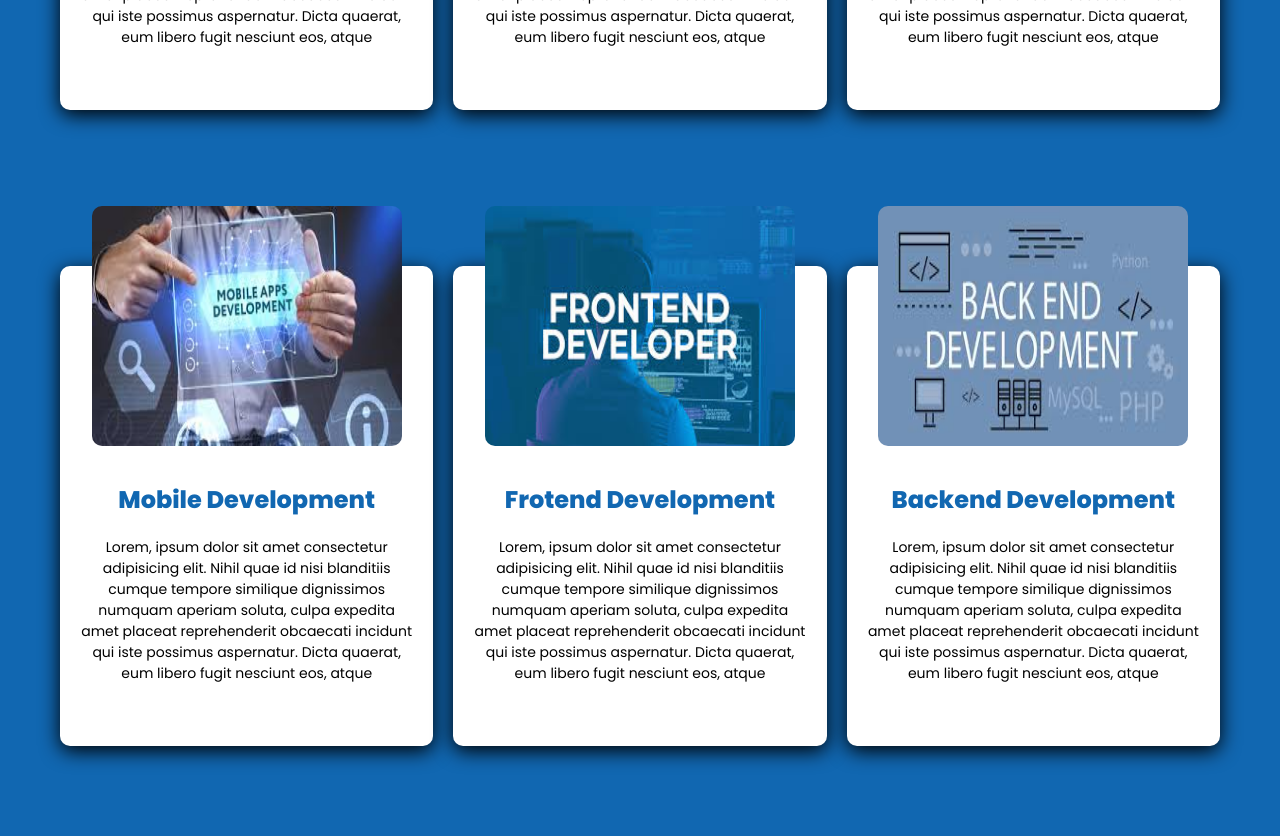
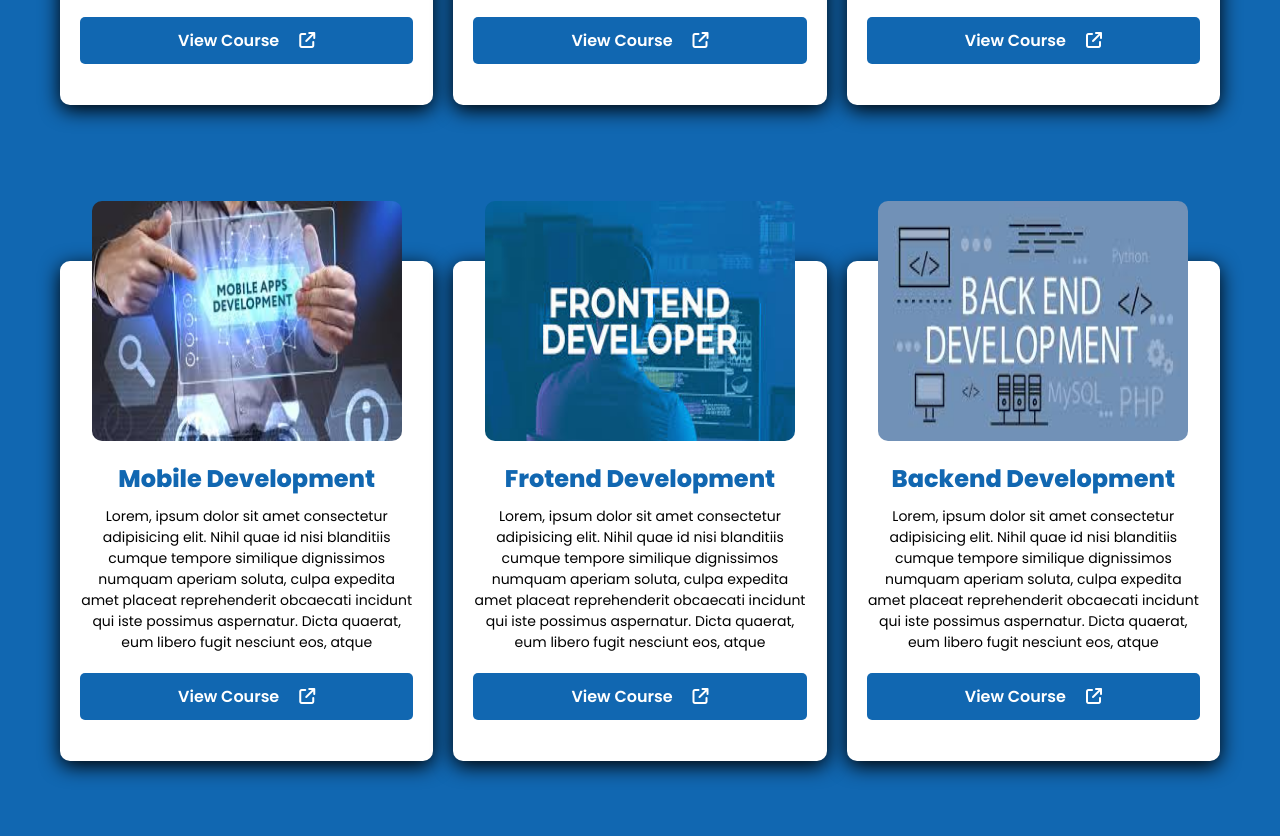
Before and after one commit to kiranShamsHere/courseTemplate, a plain HTML site: page index.html in a window 1280 px wide. Shown: the part 494-1330 px from the top of the page. Drawn offline with Linux system fonts and the light colour scheme.

Commit message:
Files Updated

```diff
--- a/assest/css/style.css
+++ b/assest/css/style.css
@@ -22,13 +22,13 @@ body {
     grid-template-columns: repeat(3, 3fr);
     grid-gap: 100px 20px;
     padding: 30px 20px;
-    margin-top: 3%;
+    margin-top: 1%;
 
 }
 
 .container .card {
     position: relative;
-    min-height: 480px;
+    min-height: 500px;
     background: #fff;
     border: none;
     border-radius: 10px;
@@ -55,7 +55,7 @@ body {
 
 .content {
     position: absolute;
-    top: 45%;
+    top: 40%;
     width: 100%;
     padding: 0 20px;
 }
@@ -63,7 +63,7 @@ body {
 h2 {
     color: #1167b1;
     font-weight: 800;
-    margin-bottom: 20px;
+    margin-bottom: 10px;
 }
 
 .container .card .imgBx img {
@@ -134,3 +134,30 @@ p {
         font-size: 20px;
     }
 }
+
+button {
+    margin-top: 20px;
+    border: none;
+    outline: none;
+    border-radius: 5px;
+    font-size: 16px;
+    font-weight: 600;
+    width: 100%;
+    padding: 10px 0;
+    background: #1167b1;
+    color: #fff;
+    cursor: pointer;
+    transition: .3s ease-in-out;
+    border: 1px solid transparent;
+    display: flex;
+    align-items: center;
+    justify-content: center;
+    gap: 20px;
+}
+
+button:hover {
+    background: transparent;
+    color: #1167b1;
+    transition: .3s ease-in-out;
+    border: 1px solid #1167b1;
+}
--- a/index.html
+++ b/index.html
@@ -10,6 +10,9 @@
   <link
     href="https://fonts.googleapis.com/css2?family=Poppins:ital,wght@0,100;0,200;0,300;0,400;0,500;0,600;0,700;0,800;0,900;1,100;1,200;1,300;1,400;1,500;1,600;1,700;1,800;1,900&display=swap"
     rel="stylesheet" />
+  <link rel="stylesheet" href="https://cdnjs.cloudflare.com/ajax/libs/font-awesome/6.6.0/css/all.min.css"
+    integrity="sha512-Kc323vGBEqzTmouAECnVceyQqyqdsSiqLQISBL29aUW4U/M7pSPA/gEUZQqv1cwx4OnYxTxve5UMg5GT6L4JJg=="
+    crossorigin="anonymous" referrerpolicy="no-referrer" />
   <link rel="stylesheet" href="assest/css/style.css" />
 </head>
 
@@ -31,6 +34,9 @@
           incidunt qui iste possimus aspernatur. Dicta quaerat, eum libero
           fugit nesciunt eos, atque
         </p>
+        <button>View Course
+          <i class="fa-solid fa-arrow-up-right-from-square"></i>
+        </button>
       </div>
     </div>
 
@@ -49,6 +55,9 @@
           incidunt qui iste possimus aspernatur. Dicta quaerat, eum libero
           fugit nesciunt eos, atque
         </p>
+        <button>View Course
+          <i class="fa-solid fa-arrow-up-right-from-square"></i>
+        </button>
       </div>
     </div>
 
@@ -67,6 +76,9 @@
           incidunt qui iste possimus aspernatur. Dicta quaerat, eum libero
           fugit nesciunt eos, atque
         </p>
+        <button>View Course
+          <i class="fa-solid fa-arrow-up-right-from-square"></i>
+        </button>
       </div>
     </div>
 
@@ -85,6 +97,9 @@
           incidunt qui iste possimus aspernatur. Dicta quaerat, eum libero
           fugit nesciunt eos, atque
         </p>
+        <button>View Course
+          <i class="fa-solid fa-arrow-up-right-from-square"></i>
+        </button>
       </div>
     </div>
 
@@ -103,6 +118,9 @@
           incidunt qui iste possimus aspernatur. Dicta quaerat, eum libero
           fugit nesciunt eos, atque
         </p>
+        <button>View Course
+          <i class="fa-solid fa-arrow-up-right-from-square"></i>
+        </button>
       </div>
     </div>
 
@@ -121,6 +139,9 @@
           incidunt qui iste possimus aspernatur. Dicta quaerat, eum libero
           fugit nesciunt eos, atque
         </p>
+        <button>View Course
+          <i class="fa-solid fa-arrow-up-right-from-square"></i>
+        </button>
       </div>
     </div>
 
@@ -139,6 +160,9 @@
           incidunt qui iste possimus aspernatur. Dicta quaerat, eum libero
           fugit nesciunt eos, atque
         </p>
+        <button>View Course
+          <i class="fa-solid fa-arrow-up-right-from-square"></i>
+        </button>
       </div>
     </div>
 
@@ -157,6 +181,9 @@
           incidunt qui iste possimus aspernatur. Dicta quaerat, eum libero
           fugit nesciunt eos, atque
         </p>
+        <button>View Course
+          <i class="fa-solid fa-arrow-up-right-from-square"></i>
+        </button>
       </div>
     </div>
 
@@ -175,6 +202,9 @@
           incidunt qui iste possimus aspernatur. Dicta quaerat, eum libero
           fugit nesciunt eos, atque
         </p>
+        <button>View Course
+          <i class="fa-solid fa-arrow-up-right-from-square"></i>
+        </button>
       </div>
     </div>
 
@@ -193,6 +223,9 @@
           incidunt qui iste possimus aspernatur. Dicta quaerat, eum libero
           fugit nesciunt eos, atque
         </p>
+        <button>View Course
+          <i class="fa-solid fa-arrow-up-right-from-square"></i>
+        </button>
       </div>
     </div>
 
@@ -211,6 +244,9 @@
           incidunt qui iste possimus aspernatur. Dicta quaerat, eum libero
           fugit nesciunt eos, atque
         </p>
+        <button>View Course
+          <i class="fa-solid fa-arrow-up-right-from-square"></i>
+        </button>
       </div>
     </div>
 
@@ -229,6 +265,9 @@
           incidunt qui iste possimus aspernatur. Dicta quaerat, eum libero
           fugit nesciunt eos, atque
         </p>
+        <button>View Course
+          <i class="fa-solid fa-arrow-up-right-from-square"></i>
+        </button>
       </div>
     </div>
   </div>
```
